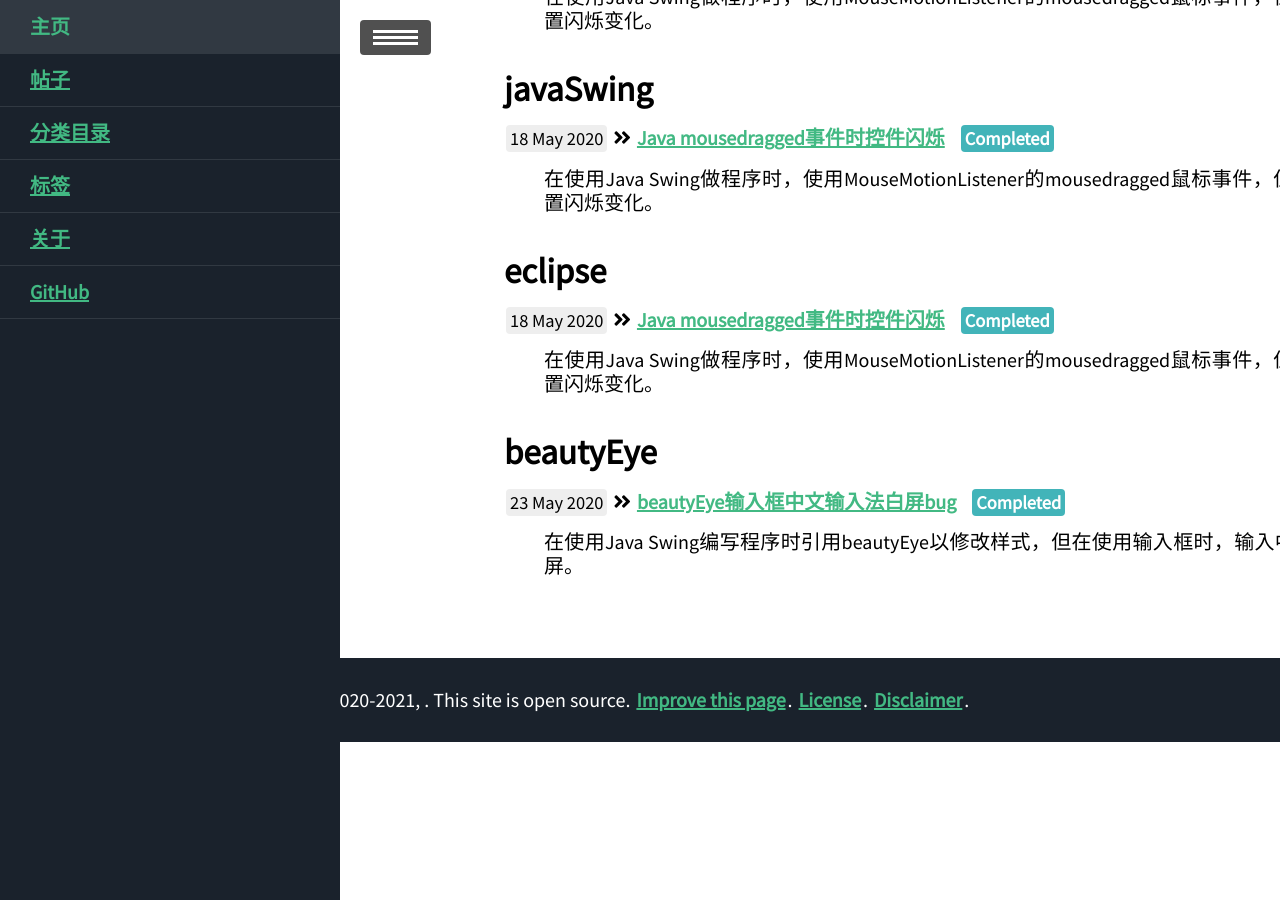
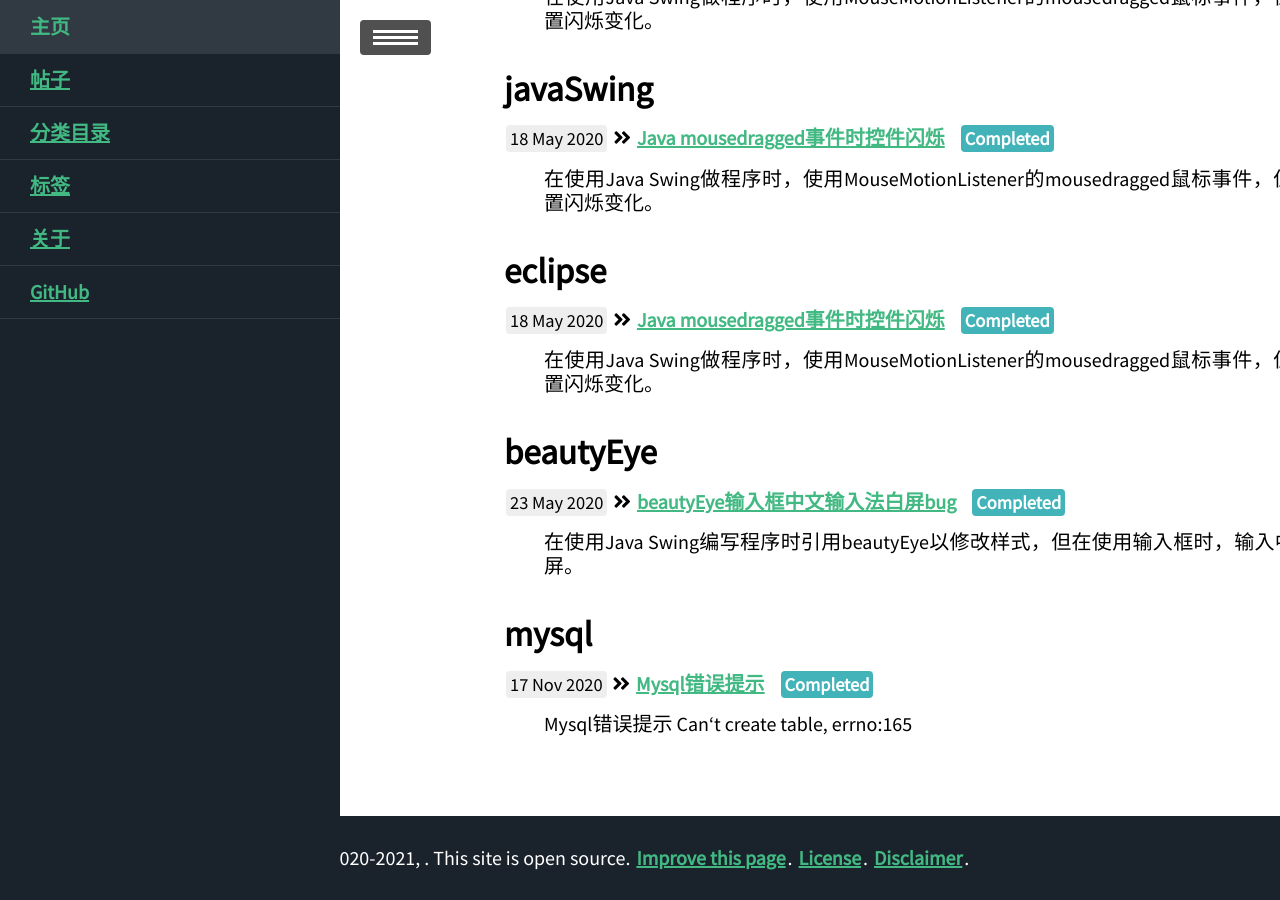
Before and after one commit to Smileye-v/old-blog, a Jekyll site: the page built from blog/tags.html, in a window 1280 px wide and 900 px high, scrolled down 655 px. Built offline with Jekyll 4.4.1, drawn with Linux system fonts in a browser that asks for light colours; nearby versions of some CDN libraries.

Commit message:
commit to master

```diff
--- /dev/null
+++ b/_posts/2020-11-17-technology.md
@@ -0,0 +1,14 @@
+---
+title: Mysql错误提示
+commentable: flase
+Edit: 2020-11-17
+mathjax: true
+mermaid: true
+tags: mysql
+categories: technology
+description: Mysql错误提示 Can‘t create table, errno:165
+---
+
+**Mysql错误提示 Can't create table, errno:165**
+
+去掉my.ini里面的innodb_force_recovery = 4 然后重新启动mysql服务
```
Also changed, not shown: _posts/2020-04-14.md (renamed from _posts/template.md, +1 -1 lines).
